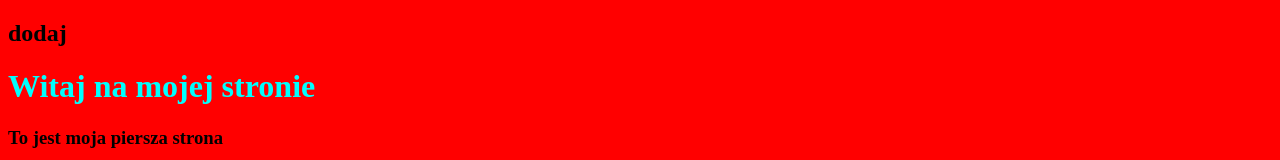
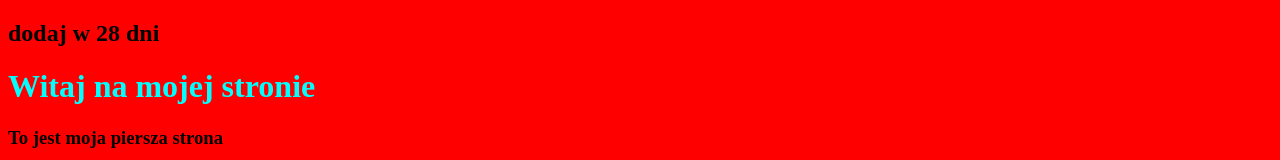
Before and after one commit to EanEnquils/projekt-wsb-2, a plain HTML site: page index.html in a window 1280 px wide. Shown: the top 160 px of the page. Drawn offline with Linux system fonts and the light colour scheme.

Commit message:
edytuj h2

```diff
--- a/index.html
+++ b/index.html
@@ -19,7 +19,7 @@
     </style>
 </head>
 <body>
-    <h2>dodaj</h2>
+    <h2>dodaj w 28 dni </h2>
 
     <header>
 
```
